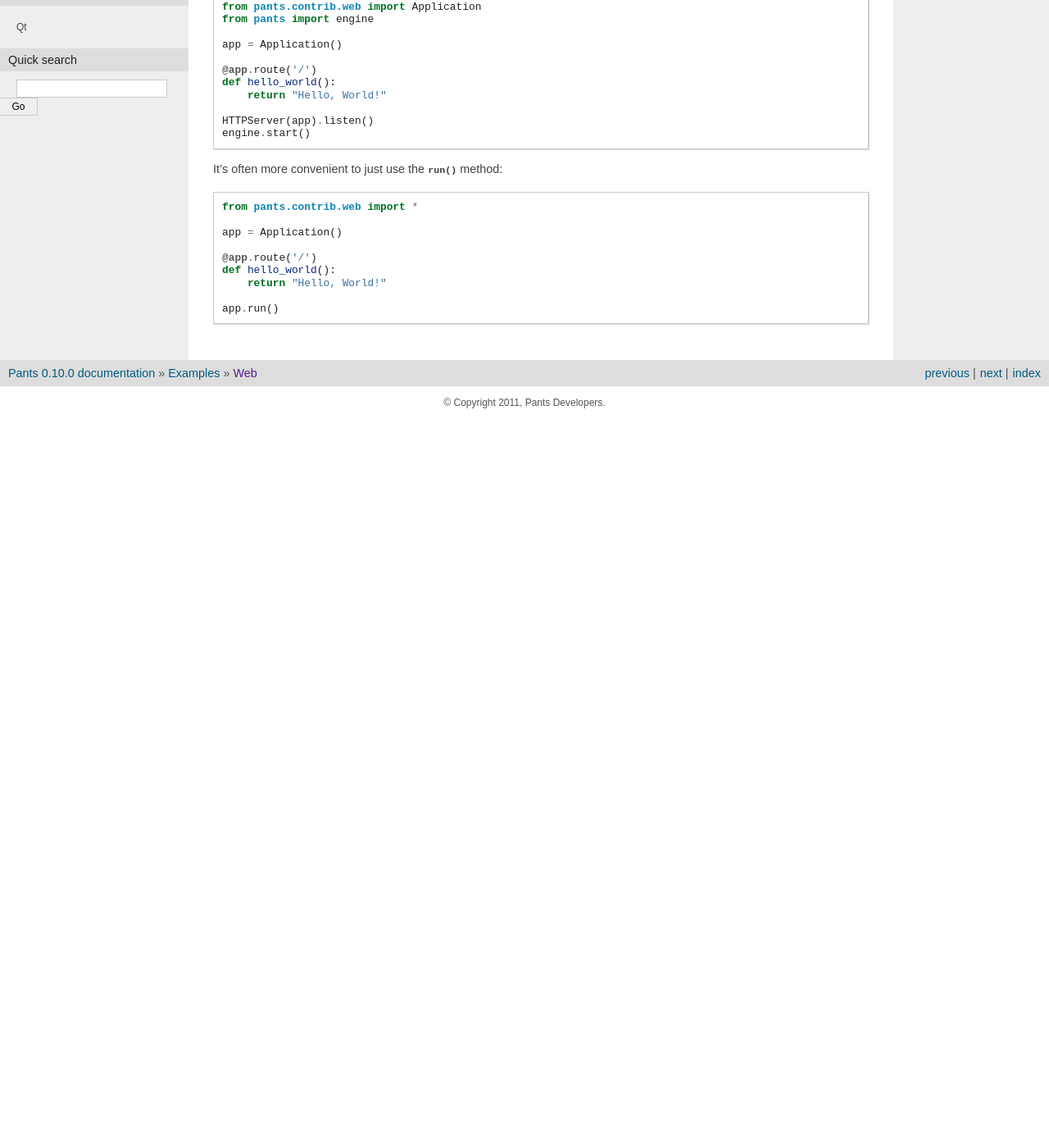
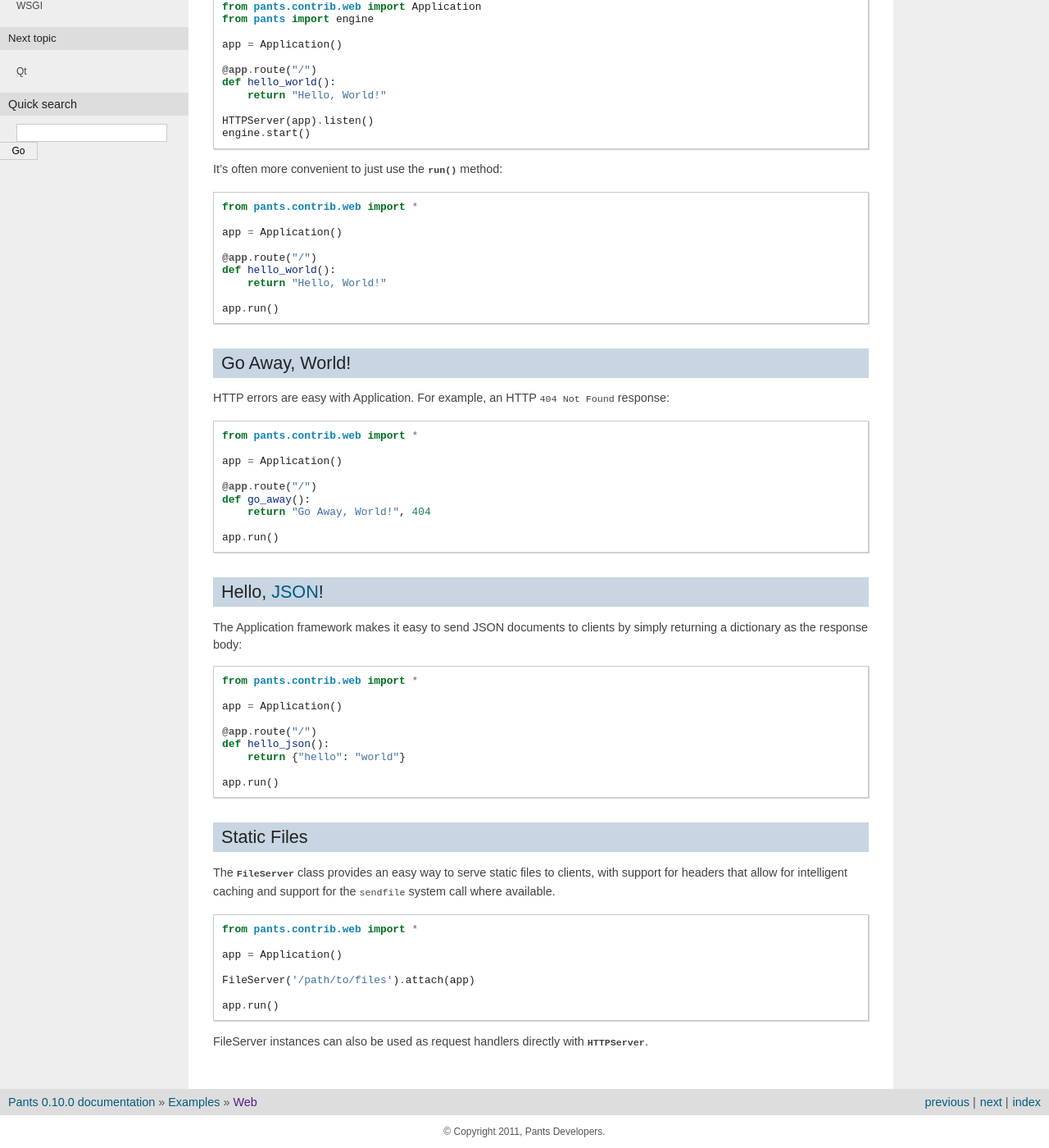
Before and after one commit to ecdavis/pants, a Sphinx documentation site: the page built from docs/examples/web_examples.rst, in a window 1280 px wide and 1400 px high, scrolled down 237 px. Shown: the whole window at 82% size. Built offline with Sphinx 7.4.7, drawn with Linux system fonts in a browser that asks for light colours; before the commit the page ends 900 px from its top, so only the background shows below that; some of the changed text lies outside the part shown.

Commit message:
A fix for HTTPServer, and some more examples for Web.

```diff
--- a/docs/examples/web_examples.rst
+++ b/docs/examples/web_examples.rst
@@ -1,6 +1,5 @@
 Web
 ***
-
 
 Hello, World!
 =============
@@ -14,7 +13,7 @@
 
     app = Application()
 
-    @app.route('/')
+    @app.route("/")
     def hello_world():
         return "Hello, World!"
 
@@ -28,8 +27,63 @@
 
     app = Application()
 
-    @app.route('/')
+    @app.route("/")
     def hello_world():
         return "Hello, World!"
 
     app.run()
+
+
+Go Away, World!
+===============
+
+HTTP errors are easy with Application. For example, an HTTP ``404 Not Found``
+response::
+
+    from pants.contrib.web import *
+
+    app = Application()
+
+    @app.route("/")
+    def go_away():
+        return "Go Away, World!", 404
+
+    app.run()
+
+
+Hello, `JSON <http://en.wikipedia.org/wiki/JSON>`_!
+===================================================
+
+The Application framework makes it easy to send JSON documents to clients by
+simply returning a dictionary as the response body::
+
+    from pants.contrib.web import *
+
+    app = Application()
+
+    @app.route("/")
+    def hello_json():
+        return {"hello": "world"}
+
+    app.run()
+
+
+Static Files
+============
+
+The :class:`~pants.contrib.web.FileServer` class provides an easy way to serve
+static files to clients, with support for headers that allow for intelligent
+caching and support for the ``sendfile`` system call where available.
+
+.. code-block:: python
+
+    from pants.contrib.web import *
+
+    app = Application()
+
+    FileServer('/path/to/files').attach(app)
+
+    app.run()
+
+FileServer instances can also be used as request handlers directly with
+:class:`~pants.contrib.http.HTTPServer`.
```
Also changed, not shown: 1 other file.
